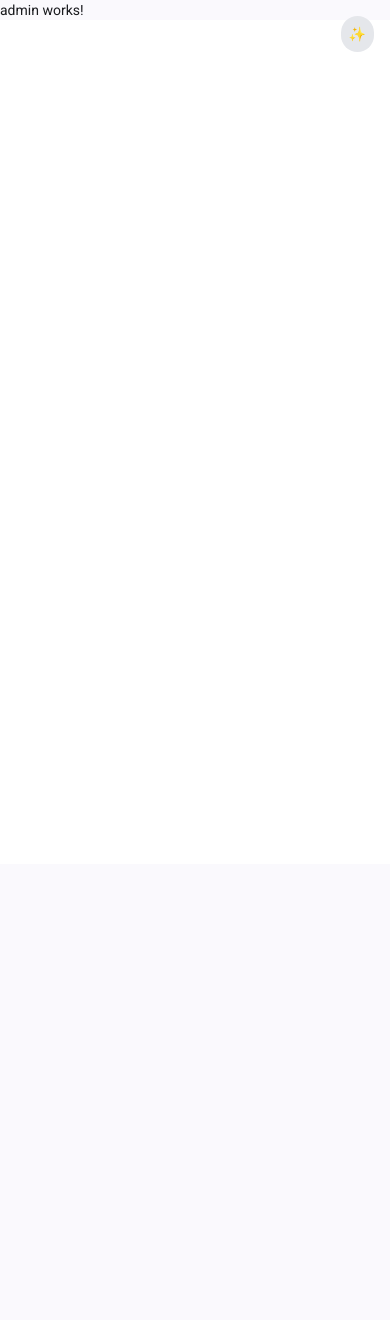
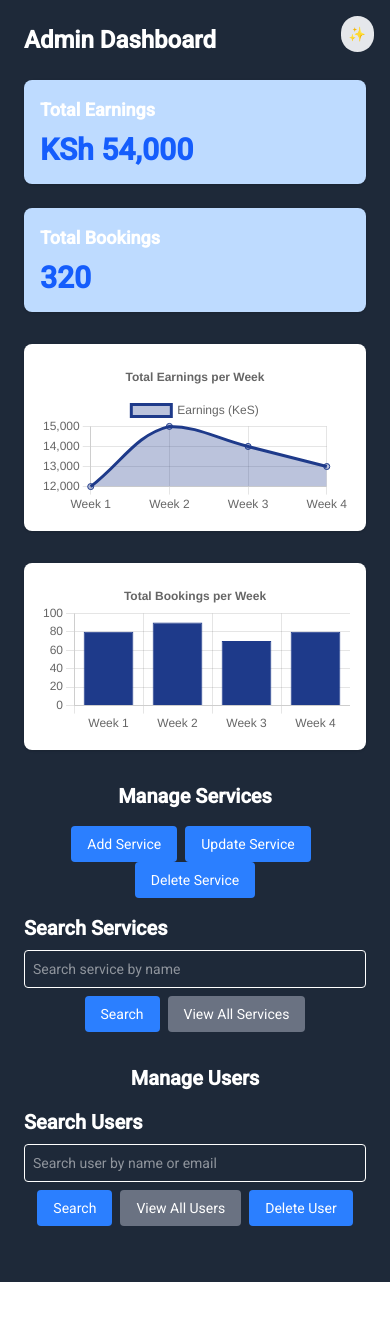
Before and after one commit to NYAKIOMURIUKI-TECH/cleaning-services-classic, an Angular app: page /admin in a window 390 px wide. Shown: the top 1320 px of the page. Before the commit the page ends 864 px from the top, so only its background shows below. Built offline with nearby package versions, Linux system fonts and the light colour scheme.

Commit message:
added admin module

```diff
--- a/src/app/dashboard/admin/admin.html
+++ b/src/app/dashboard/admin/admin.html
@@ -1 +1,55 @@
-<p>admin works!</p>
+<div class="p-6 text-white bg-gray-800">
+  <h1 class="text-2xl font-bold mb-6">Admin Dashboard</h1>
+
+  <!-- Summary Cards -->
+  <div class="grid grid-cols-1 md:grid-cols-2 gap-6 mb-8">
+    <div class="bg-blue-200 p-4 rounded-lg shadow">
+      <h2 class="text-lg font-semibold mb-2">Total Earnings</h2>
+      <p class="text-3xl font-bold text-blue-600">KSh {{ totalEarnings | number }}</p>
+    </div>
+
+    <div class="bg-blue-200 p-4 rounded-lg shadow">
+      <h2 class="text-lg font-semibold mb-2">Total Bookings</h2>
+      <p class="text-3xl font-bold text-blue-600">{{ totalBooking | number }}</p>
+    </div>
+  </div>
+
+  <!-- Charts Section -->
+  <section class="grid grid-cols-1 md:grid-cols-2 gap-8 mb-8">
+    <div class="bg-white p-4 rounded-lg shadow">
+      <canvas #earningsChart></canvas>
+    </div>
+    <div class="bg-white p-4 rounded-lg shadow">
+      <canvas #bookingsChart></canvas>
+    </div>
+  </section>
+
+  <!-- Service Management -->
+  <section class="mb-8 text-center">
+    <h2 class="text-xl font-semibold mb-4">Manage Services</h2>
+    <div class="space-x-2 mb-4">
+      <button (click)="addService()" class="px-4 py-2 bg-blue-500 text-white rounded">Add Service</button>
+      <button (click)="updateService()" class="px-4 py-2 bg-blue-500 text-white rounded">Update Service</button>
+      <button (click)="deleteService()" class="px-4 py-2 bg-blue-500 text-white rounded">Delete Service</button>
+    </div>
+    <!-- You can add a table here later to show services -->
+     <h3 class="text-xl font-bold mb-2 text-left">Search Services</h3>
+      <input [(ngModel)]="serviceSearch" placeholder="Search service by name"
+        class="border rounded p-2 w-full mb-2" />
+      <button (click)="searchServices()" class="bg-blue-500 text-white px-4 py-2 rounded">Search</button>
+      <button (click)="viewAllServices()" class="bg-gray-500 text-white px-4 py-2 rounded ml-2">View All Services</button>
+  </section>
+
+  <!-- User Management -->
+  <section class="mb-8 text-center">
+    <h2 class="text-xl font-semibold mb-4">Manage Users</h2>
+    <!-- Add user table here later -->
+    <h3 class="text-xl font-bold mb-2 text-left">Search Users</h3>
+      <input [(ngModel)]="userSearch" placeholder="Search user by name or email"
+        class="border rounded p-2 w-full mb-2" />
+      <button (click)="searchUser()" class="bg-blue-500 text-white px-4 py-2 rounded">Search</button>
+      <button (click)="viewAllUsers()" class="bg-gray-500 text-white px-4 py-2 rounded ml-2">View All Users</button>
+        <button (click)="deleteUser()" class="px-4 py-2 bg-blue-500 text-white rounded ml-2">Delete User</button>
+
+    </section>
+</div>
--- a/src/app/dashboard/admin/admin.ts
+++ b/src/app/dashboard/admin/admin.ts
@@ -1,11 +1,194 @@
-import { Component } from '@angular/core';
+import { Component, OnInit, ViewChild, ElementRef } from '@angular/core';
+import { CommonModule } from '@angular/common';
 import { Router } from '@angular/router';
+import { FormBuilder, FormGroup, Validators,FormsModule } from '@angular/forms';
+import { Chart, ChartConfiguration, registerables } from 'chart.js';
+
+Chart.register(...registerables);
 @Component({
   selector: 'app-admin',
-  imports: [],
+  imports: [CommonModule, FormsModule],
   templateUrl: './admin.html',
   styleUrl: './admin.scss'
 })
-export class Admin {
+export class Admin implements OnInit {
+   totalEarnings = 0;
+   totalBooking= 0;
+services = [
+    { name: 'Carpet Cleaning', price: 500 },
+    { name: 'General Cleaning', price: 300 },
+    { name: 'Deep Cleaning', price: 100 }
+  ];
 
+  displayedServices = [...this.services];
+  serviceSearch = '';
+
+  users = [
+    { name: 'Alice Johnson', email: 'alice@example.com' },
+    { name: 'Bob Smith', email: 'bob@example.com' },
+    { name: 'Charlie Brown', email: 'charlie@example.com' }
+  ];
+  displayedUsers = [...this.users];
+  userSearch = '';
+
+  // Add service form fields
+  newServiceName = '';
+  newServicePrice: number | null = null;
+
+   @ViewChild('earningsChart') earningsChartRef!: ElementRef<HTMLCanvasElement>;
+   @ViewChild('bookingsChart') bookingsChartRef!: ElementRef<HTMLCanvasElement>;
+
+   constructor(private fb: FormBuilder, private router: Router) {}
+   ngOnInit(): void {
+      this.loadDashboardStats();
+   }
+    ngAfterViewInit(): void {
+    this.createCharts();
+  }
+
+  // Example: fetch stats from backend (replace with actual API call)
+  loadDashboardStats() {
+    // Mock data — replace with HTTP GET
+    this.totalEarnings = 54000;
+    this.totalBooking = 320;
+  }
+
+  createCharts() {
+    // Earnings chart
+    new Chart(this.earningsChartRef.nativeElement, {
+      type: 'line',
+      data: {
+        labels: ['Week 1', 'Week 2', 'Week 3', 'Week 4'],
+        datasets: [{
+          label: 'Earnings (KeS)',
+          data: [12000, 15000, 14000, 13000],
+          borderColor: '#1E3A8A',
+          backgroundColor: 'rgba(30, 58, 138, 0.3)',
+          fill: true,
+          tension: 0.4
+        }]
+      },
+      options: {
+        responsive: true,
+        plugins: {
+          legend: { position: 'top' },
+          title: { display: true, text: 'Total Earnings per Week' }
+        }
+      }
+    });
+
+    // Bookings chart
+    new Chart(this.bookingsChartRef.nativeElement, {
+      type: 'bar',
+      data: {
+        labels: ['Week 1', 'Week 2', 'Week 3', 'Week 4'],
+        datasets: [{
+          label: 'Bookings',
+          data: [80, 90, 70, 80],
+          backgroundColor: '#1E3A8A',
+          borderColor: '#1E3A8A',
+          borderWidth: 1,
+          hoverBackgroundColor: 'rgba(30, 58, 138, 0.7)',
+          hoverBorderColor: '#1E3A8A'
+        }]
+      },
+      options: {
+        responsive: true,
+        plugins: {
+          legend: { display: false },
+          title: { display: true, text: 'Total Bookings per Week' }
+        }
+      }
+    });
+  }
+
+
+  // ===== CRUD Actions for Services =====
+  searchServices() {
+    if (!this.serviceSearch.trim()) {
+      alert('Enter a service name to search.');
+      return;
+    }
+    this.displayedServices = this.services.filter(service =>
+      service.name.toLowerCase().includes(this.serviceSearch.toLowerCase())
+    );
+  }
+
+  viewAllServices() {
+    this.displayedServices = [...this.services];
+  }
+
+  addService() {
+    const name = prompt('Enter the new service name:');
+    if (name && name.trim()) {
+      const priceStr = prompt('Enter the price for the new service:');
+      const price = priceStr ? parseFloat(priceStr) : NaN;
+      if (!isNaN(price)) {
+        this.services.push({ name: name.trim(), price });
+        alert(`Service "${name}" added successfully.`);
+      } else {
+        alert('Invalid price entered.');
+      }
+    }
+  }
+
+  updateService() {
+    const index = parseInt(prompt(`Enter the service index to update (1-${this.services.length}):`) || '', 10) - 1;
+    if (!isNaN(index) && index >= 0 && index < this.services.length) {
+      const newName = prompt(`Enter new name for "${this.services[index]}":`);
+      if (newName && newName.trim()) {
+        this.services[index] = {
+          name: newName.trim(),
+          price: this.services[index].price
+        };
+        alert('Service updated successfully.');
+      }
+    } else {
+      alert('Invalid service index.');
+    }
+  }
+
+  deleteService() {
+    const index = parseInt(prompt(`Enter the service index to delete (1-${this.services.length}):`) || '', 10) - 1;
+    if (!isNaN(index) && index >= 0 && index < this.services.length) {
+      const confirmDelete = confirm(`Are you sure you want to delete "${this.services[index]}"?`);
+      if (confirmDelete) {
+        this.services.splice(index, 1);
+        alert('Service deleted successfully.');
+      }
+    } else {
+      alert('Invalid service index.');
+    }
+  }
+
+  // ===== CRUD Actions for Users =====
+  deleteUser() {
+    const index = parseInt(prompt(`Enter the user index to delete (1-${this.users.length}):`) || '', 10) - 1;
+    if (!isNaN(index) && index >= 0 && index < this.users.length) {
+      const confirmDelete = confirm(`Are you sure you want to delete "${this.users[index]}"?`);
+      if (confirmDelete) {
+        this.users.splice(index, 1);
+        alert('User deleted successfully.');
+      }
+    } else {
+      alert('Invalid user index.');
+    }
+  }
+   viewAllUsers() {
+    this.displayedUsers = [...this.users];
+  }
+
+
+  searchTerm = '';
+  filteredUsers = [...this.users];
+
+  // Dummy search function
+  searchUser() {
+    if (this.searchTerm.trim() === '') {
+      this.filteredUsers = [...this.users];
+    } else {
+      this.filteredUsers = this.users.filter(user =>
+        user.name.toLowerCase().includes(this.searchTerm.toLowerCase()));
+    }
+  }
 }
```
Also changed, not shown: src/app/app.routes.ts (+4 -4 lines), postcss.config.js (added).
